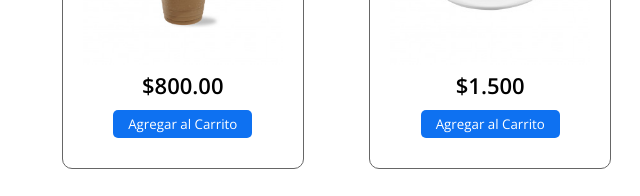
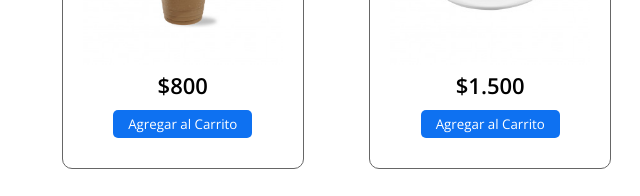
Before and after one commit to laporta1978/pre-entrega2025, a plain HTML site: page productos.html in a window 1280 px wide. Shown: the part 518-714 px from the top of the page, 611-1251 px from the left. Drawn offline with nearby package versions, Linux system fonts and the light colour scheme.

Commit message:
Add files via upload

```diff
--- a/app.js
+++ b/app.js
@@ -51,6 +51,7 @@ function pagarClicked(){
     }
     actualizarTotalCarrito();
     ocultarCarrito();
+     window.location.href = "index.html"; // Redirigir a la página principal
 }
 //Funciòn que controla el boton clickeado de agregar al carrito
 function agregarAlCarritoClicked(event){
--- a/productos.html
+++ b/productos.html
@@ -31,7 +31,7 @@
             <div class="item">
                 <span class="titulo-item">Cafe Irish</span>
                 <img src="img/cafe-irish.jpg" alt="" class="img-item">
-                <span class="precio-item">$800.00</span>
+                <span class="precio-item">$800</span>
                 <button class="boton-item">Agregar al Carrito</button>
             </div>
             <div class="item">
```
